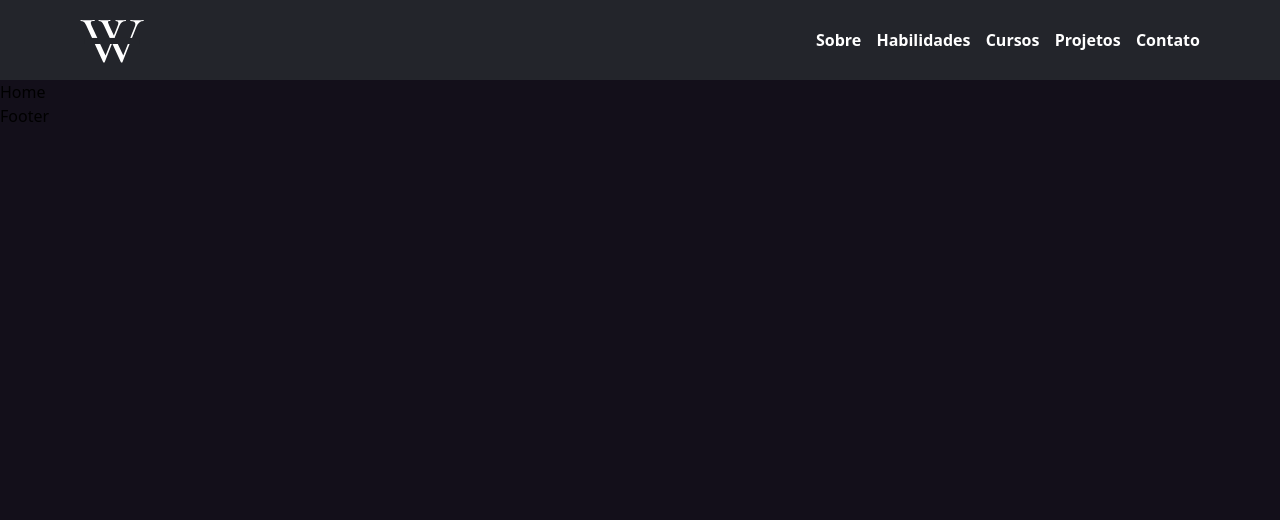
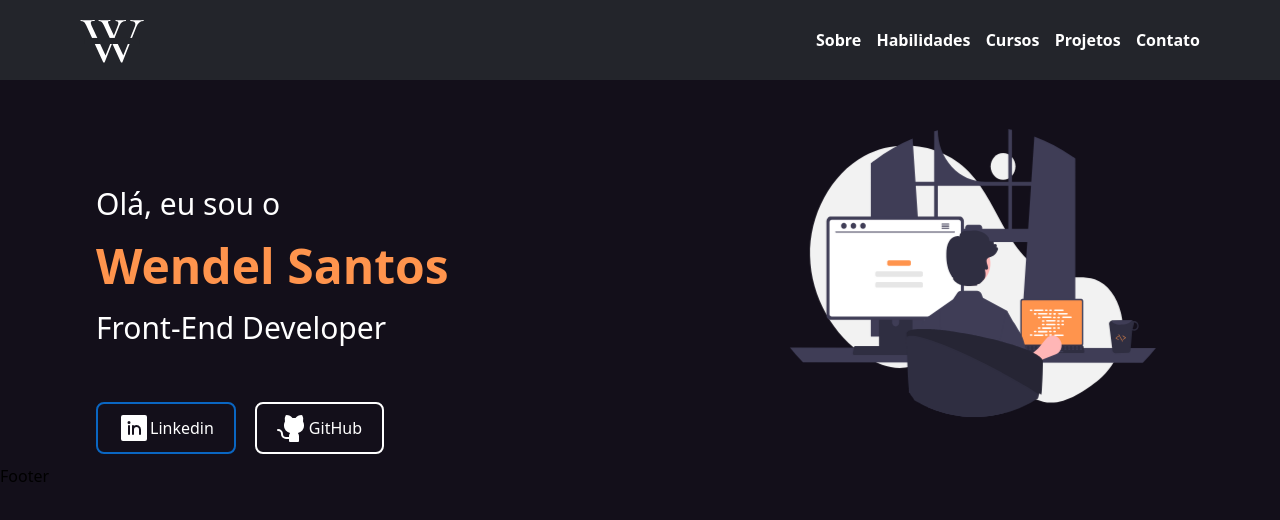
Before and after one commit to WendelSantosNunes/portfolio-v2, a React (Vite) app: page / in a window 1280 px wide. Shown: the top 520 px of the page. Built offline with nearby package versions, Linux system fonts and the light colour scheme.

Commit message:
:sparkles: feat: Adding component presentation on home page

```diff
--- /dev/null
+++ b/src/view/components/Presentation/index.tsx
@@ -0,0 +1,52 @@
+import ImgProgrammng from "../../../assets/undraw_programming_re_kg9v 1.svg";
+import { GithubLogo, LinkedinLogo } from "@phosphor-icons/react";
+
+export function Presentation() {
+   return (
+      <div className="flex justify-between items-center mt-24 px-4 max-md:justify-center max-md:flex-col-reverse">
+         <div className="text-white max-md:mt-5">
+            <p className="text-3xl mb-5 max-sm:text-2xl">Olá, eu sou o</p>
+            <strong className="text-color-tertiary text-5xl max-sm:text-4xl">
+               Wendel Santos
+            </strong>
+            <p className="text-3xl mt-5 max-sm:text-2xl">Front-End Developer</p>
+
+            <div className="flex justify-between mt-14 w-72">
+               <a
+                  href="https://www.linkedin.com/in/wendel-nunes1/"
+                  target="_blank"
+                  rel="noreferrer"
+                  className="flex items-center border-2 py-2 px-5 rounded-lg border-color-border-1 hover:bg-color-border-1"
+               >
+                  <LinkedinLogo
+                     size={32}
+                     weight="fill"
+                     // color="#fff"
+                     // className="absolute top-4 right-4 origin-center rotate-180 transition-all duration-500 cursor-pointer"
+                  />
+                  <p>Linkedin</p>
+               </a>
+               <a
+                  href="https://github.com/WendelSantosNunes"
+                  target="_blank"
+                  rel="noreferrer"
+                  className="flex items-center border-2 py-2 px-5 rounded-lg border-white hover:bg-white hover:text-black"
+               >
+                  <GithubLogo
+                     size={32}
+                     weight="fill"
+                     // color="#fff"
+                     // className="absolute top-4 right-4 origin-center rotate-180 transition-all duration-500 cursor-pointer"
+                  />
+                  <p>GitHub</p>
+               </a>
+            </div>
+         </div>
+         <img
+            src={ImgProgrammng}
+            alt="Desenho de um programador trabalhando"
+            className="h-72 animate-presetation-home"
+         />
+      </div>
+   );
+}
--- a/src/view/layouts/components/Header/index.tsx
+++ b/src/view/layouts/components/Header/index.tsx
@@ -5,10 +5,8 @@ import { MenuMobile } from "../MenuMobile";
 export function Header() {
    const [menuIsVisible, setMenuIsVisible] = useState(false);
 
-   console.log(menuIsVisible);
-
    return (
-      <header className="bg-color-primary h-20 flex justify-center px-0.5">
+      <header className="bg-color-primary h-20 flex justify-center px-4">
          <div className="max-w-tela w-full h-full flex justify-between items-center ">
             <img src={logo} alt="Logo do Site" className="h-16" />
 
@@ -18,7 +16,7 @@ export function Header() {
             />
 
             <nav className="text-white w-96 max-sm:invisible max-sm:opacity-0 max-sm:hidden">
-               <ul className="flex justify-between ">
+               <ul className="flex justify-between">
                   <li>
                      <a href="#secao1" className="">
                         <strong className="relative transition-all w-min-content before:w-0 before:h-1 before:absolute before:bottom-[-6px] before:right-0 before:origin-left before:left-0 before:transition-all before:duration-500 hover:before:w-full hover:before:left-0 hover:before:bg-color-tertiary">
--- a/src/view/pages/Home/index.tsx
+++ b/src/view/pages/Home/index.tsx
@@ -1,7 +1,9 @@
+import { Presentation } from "../../components/Presentation";
+
 export function Home() {
    return (
-      <>
-         <h1>Home</h1>
-      </>
+      <div className="max-w-tela w-full h-full m-auto">
+         <Presentation />
+      </div>
    );
 }
--- a/tailwind.config.js
+++ b/tailwind.config.js
@@ -7,13 +7,30 @@ export default {
          'color-primary': '#23252B',
          'color-secudary': '#130F1A',
          'color-tertiary': '#FF944D',
+         'color-border-1': '#0A66C2',
       },
       width: {
          '128': '42rem',
+         'presetation': '57.25rem',
       },
       maxWidth:{
          'tela': '70rem',
       },
+      animation:{
+         'presetation-home': '5s ease 2s infinite alternate none running icon_move_people'
+      },
+      keyframes: {
+         icon_move_people:{
+            '0%':{
+               _webkit_transform: 'translate3d(0, 0, 0)',
+               transform: 'translate3d(0, 0, 0)',
+            },
+            '100%': {
+               _webkit_transform: 'translate3d(30px, 60px, 0)',
+               transform: 'translate3d(-30px, -50px, 0)'
+            }
+         }
+      }
     },
   },
   plugins: [],
```
Also changed, not shown: src/view/layouts/components/MenuMobile/index.tsx (+0 -11 lines), src/assets/undraw_programming_re_kg9v 1.svg (added).
